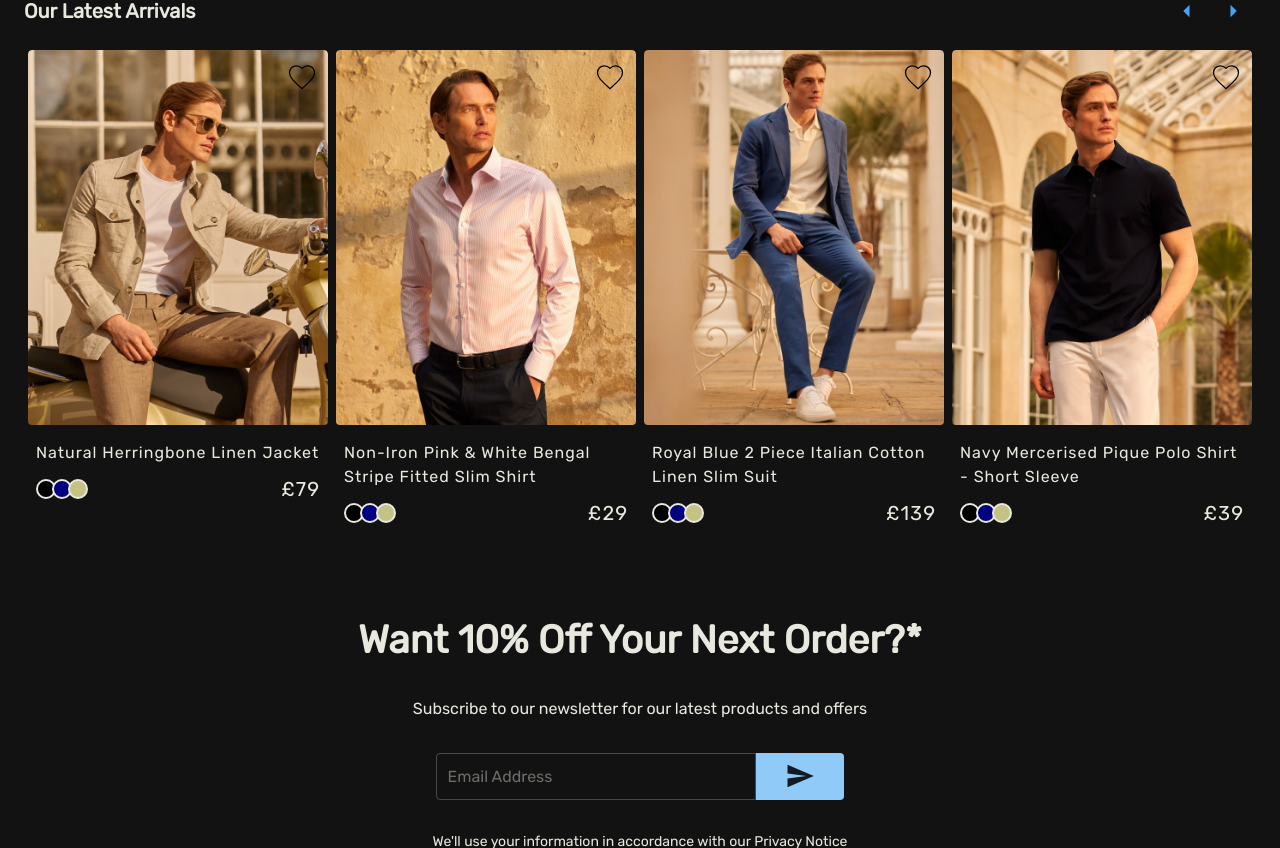
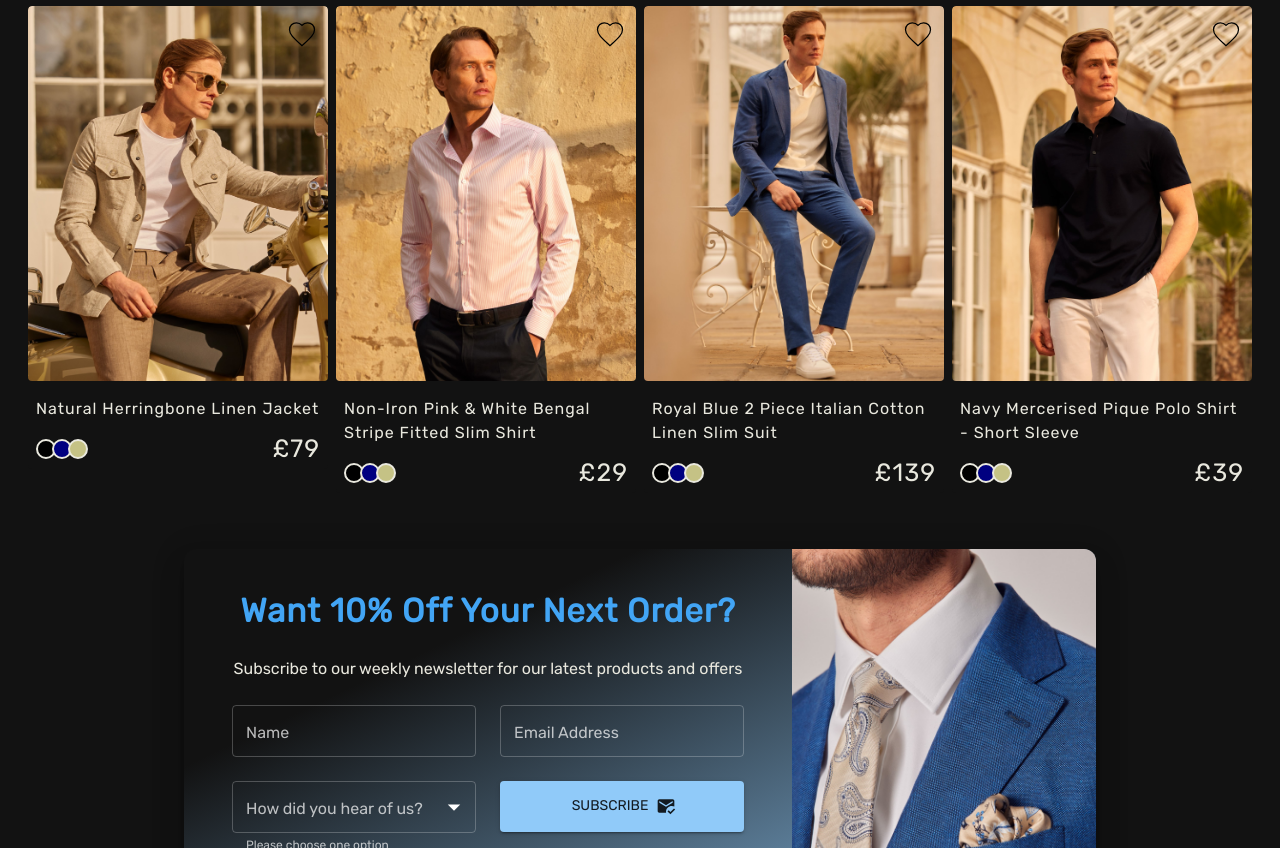
Before and after one commit to xandert93/a-la-mode, a Next.js app: page / in a window 1280 px wide. Shown: the part 1952-2800 px from the top of the page. Built offline with nearby package versions, Linux system fonts and the light colour scheme; a web font is replaced by a local one.

Commit message:
update <NewsletterSection> styling

```diff
--- a/components-page/home/CollectionsSection/CollectionsSection.jsx
+++ b/components-page/home/CollectionsSection/CollectionsSection.jsx
@@ -47,7 +47,7 @@ const PreviewOverlay = ({ title, description }) => {
       rowGap={3}
       p={{ xs: 4, sm: 5 }}
       sx={styles.overlay}>
-      <Typography component="h3" variant="h5" children={title} sx={styles.title} />
+      <Typography component="h3" variant="h6" children={title} sx={styles.title} />
       <Typography children={description} sx={styles.description} />
       <ImageButton children="Shop Now" />
     </Grid>
--- a/components-page/home/NewsletterSection/NewsletterSection.jsx
+++ b/components-page/home/NewsletterSection/NewsletterSection.jsx
@@ -1,41 +1,110 @@
-import { Button, Grid, TextField, Typography } from '@mui/material'
-import { Form, Section, SendIcon } from '@/components'
+import { Button, Card, Grid, MenuItem, Select, TextField, Typography } from '@mui/material'
+import { CoverImage, Form, Section, SendIcon } from '@/components'
 
 import styles from './styles'
+import { LoadingButton } from '@mui/lab'
+import { useState } from 'react'
+import { wait } from '@/utils/helpers'
+import { MarkEmailRead } from '@mui/icons-material'
+import { isVPMinSm } from '@/theming'
 
 export const NewsletterSection = () => {
   return (
-    <Section sx={styles.root}>
-      <Grid container direction="column" sx={styles.content}>
-        <Typography variant="h4" component="h2" children="Want 10% Off Your Next Order?*" />
-        <Typography children="Subscribe to our newsletter for our latest products and offers" />
+    <Section maxWidth="md">
+      <Card
+        sx={{
+          borderRadius: 3,
+          [isVPMinSm]: {
+            boxShadow: ({ shadows }) => shadows[16],
+          },
+
+          backgroundImage: (theme) =>
+            `linear-gradient(to right bottom, ${theme.palette.background.paper} 25%, ${theme.palette.primary.main})`,
+        }}>
+        <Grid container direction="row-reverse">
+          <Grid
+            item
+            xs={12}
+            sm={4}
+            sx={{ position: 'relative', height: { xs: '40vh', sm: 'initial' } }}>
+            <CoverImage
+              src="/images/latest-products/linen-suit-2.jpg"
+              sx={{ filter: 'invert(0)' }}
+            />
+          </Grid>
+          <Grid
+            item
+            xs={12}
+            sm={8}
+            py={{ xs: 3, sm: 4, md: 5 }}
+            px={{ xs: 4, sm: 5, md: 6 }}
+            container
+            direction="column"
+            alignItems="center"
+            rowGap={{ xs: 1.5, sm: 3 }}>
+            <Typography
+              component="h2"
+              variant="h5"
+              color="primary.dark"
+              letterSpacing={1}
+              children="Want 10% Off Your Next Order?"
+            />
+            <Typography children="Subscribe to our weekly newsletter for our latest products and offers" />
             <NewsletterForm />
             <Typography
               variant="body2"
               children=" We'll use your information in accordance with our Privacy Notice"
             />
-        <Typography variant="caption" color="text.disabled" children="*Terms & Conditions Apply" />
+            <Typography
+              variant="caption"
+              color="text.disabled"
+              children="*Terms & Conditions Apply"
+            />
           </Grid>
+        </Grid>
+      </Card>
     </Section>
   )
 }
 
 const NewsletterForm = () => {
-  const handleSubmit = () => {
-    alert('Thanks for signing up...hoe 😻')
+  const [isSubmitting, setIsSubmitting] = useState(false)
+
+  const handleSubmit = async () => {
+    setIsSubmitting(true)
+    await wait(3)
+    setIsSubmitting(false)
   }
 
   return (
-    <Grid container component={Form} onSubmit={handleSubmit} justifyContent="center" wrap="nowrap">
-      <TextField
-        type="email"
-        placeholder="Email Address"
-        name="email"
-        sx={styles['text-field']}
-        InputProps={{ sx: styles['input-base'] }}
-        inputProps={{ sx: styles['input'] }}
+    <Grid container component={Form} onSubmit={handleSubmit} spacing={{ xs: 2, md: 2.5, lg: 3 }}>
+      <Grid item xs={12} md={6}>
+        <TextField label="Name" />
+      </Grid>
+      <Grid item xs={12} md={6}>
+        <TextField type="email" label="Email Address" />
+      </Grid>
+      <Grid item xs={12} md={6}>
+        <TextField select label="How did you hear of us?" helperText="Please choose one option">
+          <MenuItem value={1} children="Search Engine" />
+          <MenuItem value={2} children="Friends and Family" />
+          <MenuItem value={3} children="Social Media Ad" />
+          <MenuItem value={4} children="Others" />
+        </TextField>
+      </Grid>
+      <Grid item xs={12} md={6}>
+        <LoadingButton
+          type="submit"
+          variant="contained"
+          children="Subscribe"
+          endIcon={<MarkEmailRead />}
+          loading={isSubmitting}
+          fullWidth
+          sx={{
+            padding: '13px', // just to have similar size to <TextField>s, which have about ~14px padding
+          }}
         />
-      <Button type="submit" variant="contained" children={<SendIcon />} sx={styles.button} />
+      </Grid>
     </Grid>
   )
 }
--- a/components/Images/CoverImage.jsx
+++ b/components/Images/CoverImage.jsx
@@ -1,15 +1,17 @@
+import { Box } from '@mui/material'
 import Image from 'next/image'
 
 const styles = {
   objectFit: 'cover',
 }
 
-export const CoverImage = ({ src, style, ...props }) => {
+export const CoverImage = ({ src, sx, ...props }) => {
   return (
-    <Image
+    <Box
+      component={Image}
       src={src} //
       fill
-      style={{ ...styles, ...style }}
+      sx={[styles, sx]}
       {...props}
     />
   )
--- a/pages/index.js
+++ b/pages/index.js
@@ -60,9 +60,10 @@ const LogosSection = ({ title, names, location }) => {
           align="center"
           color="text.secondary"
           textTransform="uppercase"
-          letterSpacing={3}
+          letterSpacing={5}
           fontWeight="bold"
           component="h2"
+          variant="body2"
           children={title}
           paragraph
         />
@@ -85,13 +86,13 @@ const LogosSection = ({ title, names, location }) => {
                 key={name}
                 item
                 xs={3.5} // show 3 per row on xs
-                sm={2} // show 6 per row on sm+
+                md={2} // show 6 per row on sm+
                 container
                 justifyContent="center">
                 <Box
                   component="img"
                   src={'/images/' + location + '/' + name + '.png'}
-                  sx={{ maxWidth: '100%', maxHeight: 48 }}
+                  sx={{ maxWidth: '100%', maxHeight: 24 }}
                   alt={name}
                 />
               </Grid>
--- a/theming/config/override-mui.js
+++ b/theming/config/override-mui.js
@@ -63,6 +63,20 @@ export const overrideMui = (palette) => ({
     },
   },
 
+  MuiTextField: {
+    defaultProps: {
+      fullWidth: true,
+    },
+  },
+
+  MuiOutlinedInput: {
+    styleOverrides: {
+      input: {
+        padding: 14.5, // 16.5px 14px* (too big and `size` prop is useless - best I could do)
+      },
+    },
+  },
+
   // JTO
   MuiIconButton: {
     styleOverrides: {
--- a/theming/config/typography.js
+++ b/theming/config/typography.js
@@ -16,8 +16,10 @@ export const typography = {
   },
   h5: {
     fontWeight: 'bold', // 400*
+    fontSize: '2rem', // ~1.5rem* (felt like a big drop off from <h4>'s new ~2.5rem)
   },
   h6: {
     fontWeight: 'bold', // 500*
+    fontSize: '1.5rem', // ~1.25rem* (felt like a big drop off from <h5>'s new ~1.5rem)
   },
 }
--- /dev/null
+++ b/utils/helpers.js
@@ -0,0 +1,10 @@
+export const debounce = (fn, delay) => {
+  let timeoutId;
+
+  return (...args) => {
+    clearTimeout(timeoutId);
+    timeoutId = setTimeout(fn, delay, ...args);
+  };
+};
+
+export const wait = (delay) => new Promise((resolve) => setTimeout(resolve, delay * 1000));
```
Lines whose indentation alone changed are shown as unchanged.
